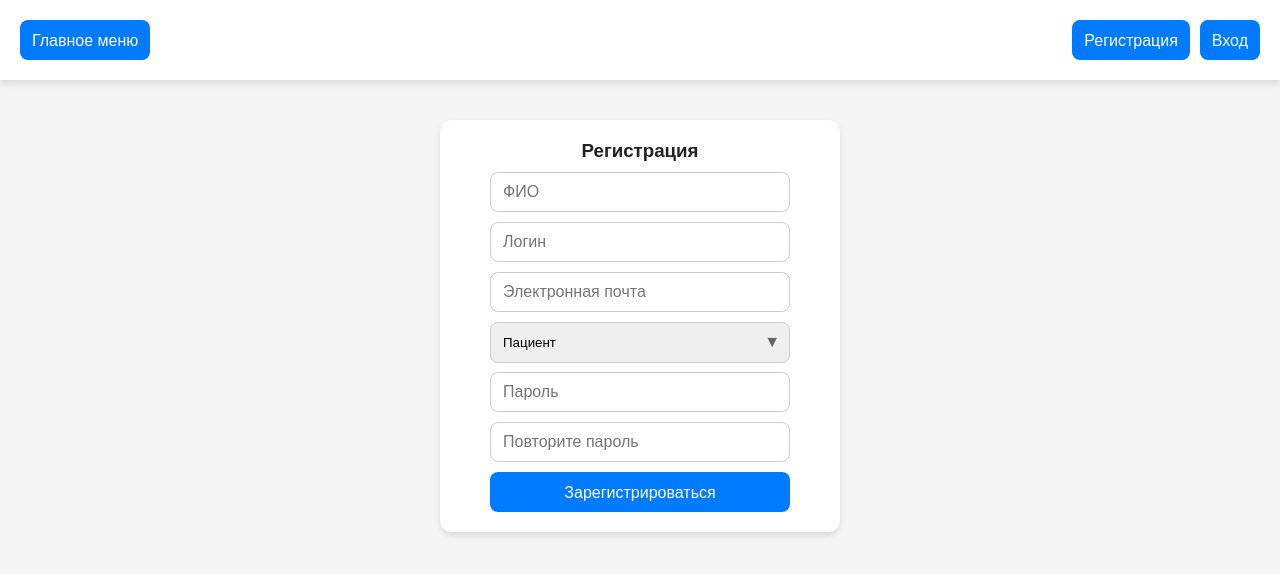
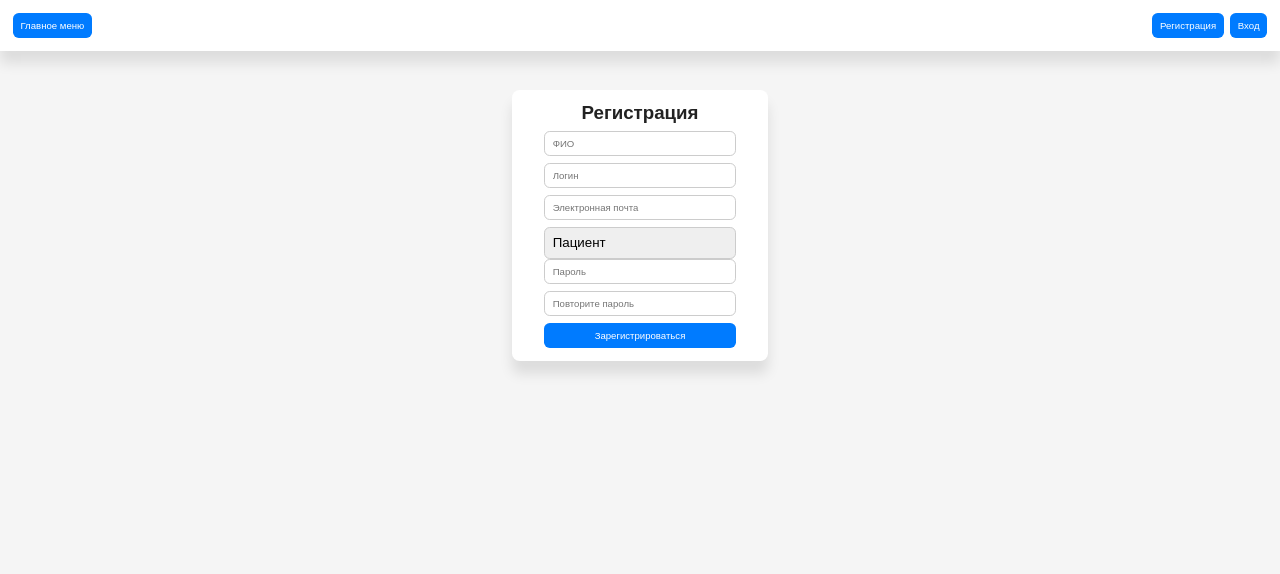
Before and after one commit to va43n/tasks-website, a Next.js app: page /auth/register in a window 1280 px wide. Shown: the top 574 px of the page. Built offline with nearby package versions, Linux system fonts and the light colour scheme; no server answers.

Commit message:
Теперь размеры объектов на разметке зависят от  размеров окна браузера

```diff
--- a/src/app/auth/login/page.tsx
+++ b/src/app/auth/login/page.tsx
@@ -39,10 +39,10 @@ export default function LoginPage() {
 	return (
 		<div className="centered-container-form">
 			<h3>Вход</h3>
-			<input className="form-box-size rounded-box" type="text" name="username" placeholder="Логин" onChange={handleChange} />
-			<input className="form-box-size rounded-box" type="text" name="password" placeholder="Пароль" onChange={handleChange} />
+			<input className="form-box-size form-rounded-box" type="text" name="username" placeholder="Логин" onChange={handleChange} />
+			<input className="form-box-size form-rounded-box" type="text" name="password" placeholder="Пароль" onChange={handleChange} />
 			{error && <p color="red">{error}</p>}
-			<button className="form-box-size rounded-box button-form" onClick={handleLogin}>Войти</button>
+			<button className="form-box-size form-rounded-box form-button-form" onClick={handleLogin}>Войти</button>
 		</div>
 	);
 }
--- a/src/app/auth/register/page.tsx
+++ b/src/app/auth/register/page.tsx
@@ -43,19 +43,19 @@ export default function RegisterPage() {
 	return (
 		<div className="centered-container-form">
 			<h3>Регистрация</h3>
-			<input className="form-box-size rounded-box" type="text" name="full_name" placeholder="ФИО" onChange={handleChange} />
-			<input className="form-box-size rounded-box" type="text" name="username" placeholder="Логин" onChange={handleChange} />
-			<input className="form-box-size rounded-box" type="text" name="email" placeholder="Электронная почта" onChange={handleChange} />
+			<input className="form-box-size form-rounded-box" type="text" name="full_name" placeholder="ФИО" onChange={handleChange} />
+			<input className="form-box-size form-rounded-box" type="text" name="username" placeholder="Логин" onChange={handleChange} />
+			<input className="form-box-size form-rounded-box" type="text" name="email" placeholder="Электронная почта" onChange={handleChange} />
 			<div className="select-container form-box-size">
-				<select className="select-form rounded-box" name="role" onChange={handleChange}>
+				<select className="form-select-form form-rounded-box" name="role" onChange={handleChange}>
 					<option value="Пациент">Пациент</option>
 					<option value="Доктор">Доктор</option>
 				</select>
 			</div>
-			<input className="form-box-size rounded-box" type="text" name="password" placeholder="Пароль" onChange={handleChange} />
-			<input className="form-box-size rounded-box" type="text" name="confirmPassword" placeholder="Повторите пароль" onChange={handleChange} />
+			<input className="form-box-size form-rounded-box" type="text" name="password" placeholder="Пароль" onChange={handleChange} />
+			<input className="form-box-size form-rounded-box" type="text" name="confirmPassword" placeholder="Повторите пароль" onChange={handleChange} />
 			{error && <p color="red">{error}</p>}
-			<button className="form-box-size rounded-box button-form" onClick={handleRegister}>Зарегистрироваться</button>
+			<button className="form-box-size form-rounded-box form-button-form" onClick={handleRegister}>Зарегистрироваться</button>
 		</div>
 	)
 }
--- a/src/app/page.tsx
+++ b/src/app/page.tsx
@@ -1,13 +1,14 @@
 "use client";
 
 import { useRouter } from "next/navigation";
+import "../../styles/start_page.css";
 
 export default function HomePage() {
   const router = useRouter();
 
   return (
-    <div>
-      <p>Страница с заданиями</p>
+    <div className="centered-container-start">
+      <h1>Страница с заданиями</h1>
     </div>
   );
 }
--- a/styles/form.css
+++ b/styles/form.css
@@ -3,61 +3,59 @@
   flex-direction: column;
   align-items: center;
   justify-content: center;
-  width: 100%;
-  max-width: 400px;
-  min-width: 400px;
-  padding: 20px;
-  margin-top: 40px;
+  min-width: 20vw;
+  padding: 1vw;
+  margin-top: 3vw;
   background: white;
-  box-shadow: 0px 4px 6px rgba(0, 0, 0, 0.1);
-  border-radius: 12px;
-  gap: 10px;
+  box-shadow: 0px 1vw 1vw rgba(0, 0, 0, 0.1);
+  border-radius: 0.6vw;
+  gap: 0.5vw;
 }
 
-.rounded-box {
-  border-radius: 8px;
-  padding: 12px;
+.form-rounded-box {
+  border-radius: 0.45vw;
+  padding: 0.6vw;
   border: 1px solid #cccccc;
 }
 
 .form-box-size {
-  width: 300px;
-  height: 40px;
-  font-size: 16px;
+  width: 15vw;
+  height: 2vw;
+  font-size: 0.75vw;
 }
 
-.button-form {
+.form-button-form {
   background-color: #007bff;
   color: white;
   border: none;
 }
 
-.button-form:hover {
+.form-button-form:hover {
   background-color: #0056b3;
 }
 
-.select-form {
+.form-select-form {
   width: 100%;
   appearance: none;
   cursor: pointer;
   outline: none;
 }
 
-.select-container {
+.form-select-container {
   position: relative;
   display: flex;
   align-items: center;
 }
 
-.select-container select {
+.form-select-container select {
   flex: 1;
 }
 
-.select-container::after {
+.form-select-container::after {
   content: "▼";
   position: absolute;
-  right: 10px;
+  right: 0.5vw;
   pointer-events: none;
-  color: #666666;
-  font-size: 16px;
+  color: #222222;
+  font-size: 0.75vw;
 }
--- a/styles/globals.css
+++ b/styles/globals.css
@@ -25,22 +25,22 @@ header {
   width: 100%;
   display: flex;
   justify-content: space-between;
-  padding: 20px;
+  padding: 1vw;
   background-color: white;
-  box-shadow: 0px 4px 6px rgba(0, 0, 0, 0.1);
+  box-shadow: 0px 1vw 1vw rgba(0, 0, 0, 0.1);
 }
 
 .header-buttons-container {
   display: flex;
   align-items: center;
-  gap: 10px;
+  gap: 0.5vw;
 }
 
 .header-button {
-  height: 40px;
-  font-size: 16px;
-  border-radius: 8px;
-  padding: 12px;
+  height: 2vw;
+  font-size: 0.75vw;
+  border-radius: 0.45vw;
+  padding: 0.6vw;
   background-color: #007bff;
   color: white;
   border: none;
@@ -52,10 +52,10 @@ header {
 
 .header-search-input {
   outline: none;
-  border-radius: 8px;
-  padding: 12px;
+  border-radius: 0.45vw;
+  padding: 0.6vw;
   border: 1px solid #cccccc;
-  width: 250px;
-  height: 40px;
-  font-size: 16px;
+  width: 12.5vw;
+  height: 2vw;
+  font-size: 0.75vw;
 }
--- a/styles/profile_edit.css
+++ b/styles/profile_edit.css
@@ -1,83 +1,83 @@
-.centered-container {
+.edit-centered-container {
   display: flex;
   flex-direction: column;
   justify-content: center;
   align-items: center;
-  min-width: 1000px;
-  padding: 20px;
-  margin-top: 40px;
-  margin-bottom: 40px;
+  min-width: 50vw;
+  padding: 1vw;
+  margin-top: 3vw;
+  margin-bottom: 2vw;
   background: white;
-  box-shadow: 0px 4px 6px rgba(0, 0, 0, 0.1);
-  border-radius: 12px;
-  gap: 20px;
+  box-shadow: 0px 1vw 1vw rgba(0, 0, 0, 0.1);
+  border-radius: 0.6vw;
+  gap: 1vw;
 }
 
 .edit-profile-title {
   text-align: center;
 }
 
-.rounded-box {
-  border-radius: 8px;
-  padding: 12px;
+.edit-rounded-box {
+  border-radius: 0.45vw;
+  padding: 0.6vw;
   border: 1px solid #cccccc;
 }
 
 .edit-box-size {
-  height: 40px;
-  font-size: 16px;
+  height: 2vw;
+  font-size: 0.75vw;
 }
 
-.save-button-edit {
-  width: 300px;
+.edit-save-button-edit {
+  width: 15vw;
   background-color: #007bff;
   color: white;
   border: none;
 }
 
-.save-button-edit:hover {
+.edit-save-button-edit:hover {
   background-color: #0056b3;
 }
 
 .edit-textarea {
   width: 100%;
-  height: 150px;
+  height: 7.5vw;
   resize: none;
-  font-size: 16px;
+  font-size: 0.75vw;
   outline: none;
 }
 
-.select-edit {
+.edit-select-edit {
   width: 100%;
   appearance: none;
   cursor: pointer;
   outline: none;
 }
 
-.select-container {
+.edit-select-container {
   width: 100%;
   position: relative;
   display: flex;
   align-items: center;
 }
 
-.select-container select {
+.edit-select-container select {
   flex: 1;
 }
 
-.select-container::after {
+.edit-select-container::after {
   content: "▼";
   position: absolute;
-  right: 10px;
+  right: 0.5vw;
   pointer-events: none;
-  color: #666666;
-  font-size: 16px;
+  color: #222222;
+  font-size: 0.75;
 }
 
-.objects-gap {
+.edit-objects-gap {
   width: 100%;
   display: flex;
   align-items: center;
   flex-direction: column;
-  gap: 5px;
+  gap: 0.25vw;
 }
```
Also changed, not shown: src/app/profile/[username]/edit/page.tsx (+12 -12 lines), src/app/profile/[username]/page.tsx (+10 -10 lines), styles/profile.css (+25 -25 lines), styles/start_page.css (added, +13 -0 lines).
